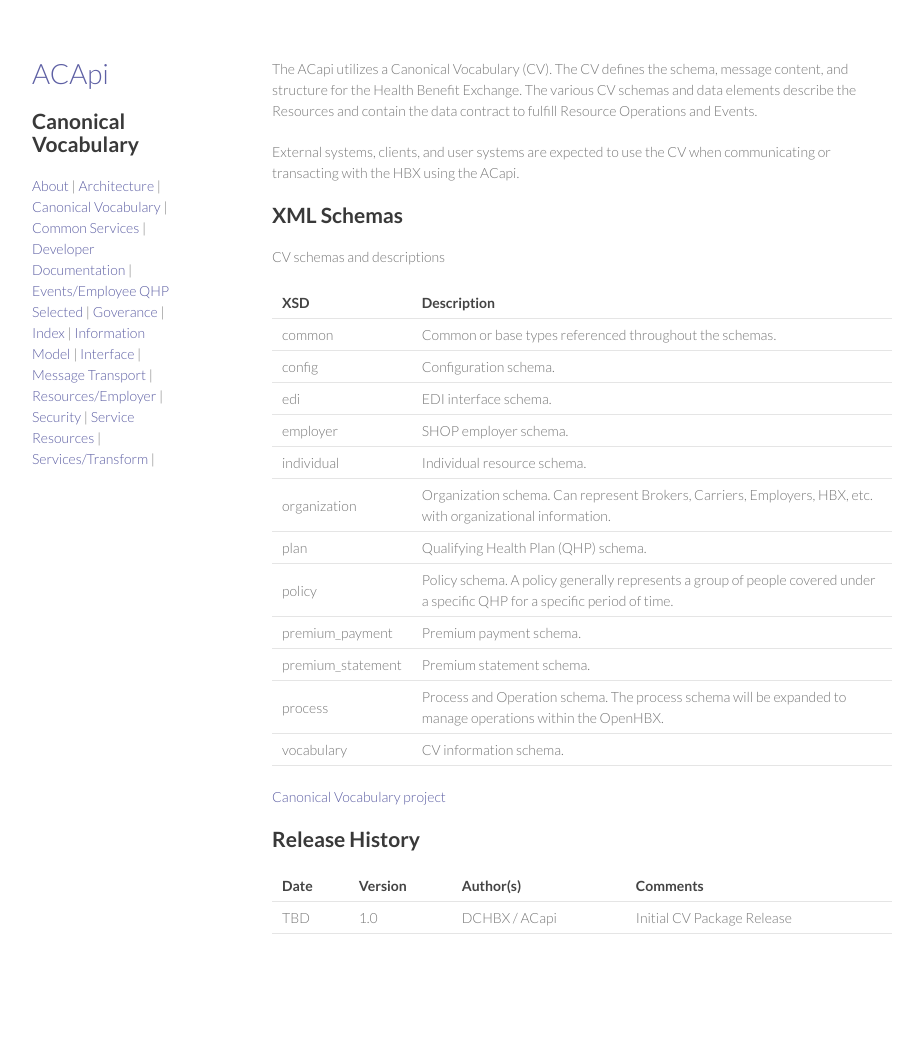
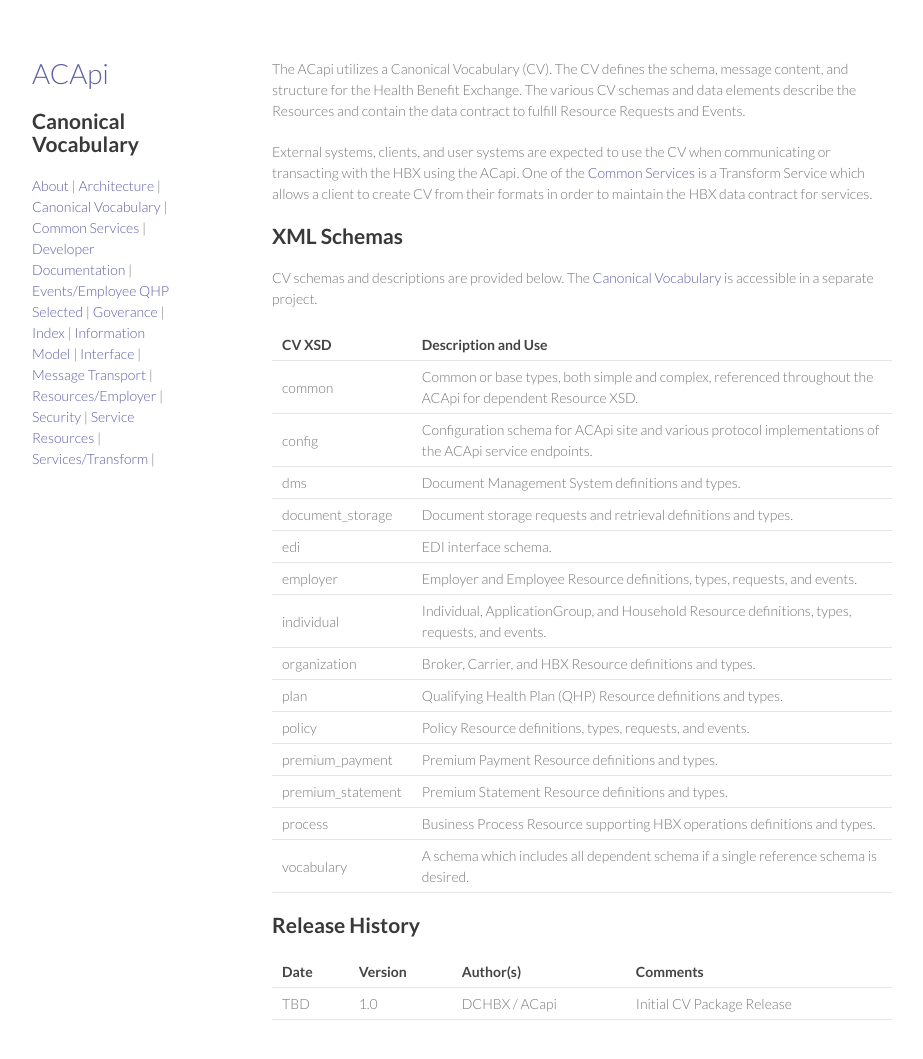
Before and after one commit to dchbx/dchbx.github.io, a Jekyll site: the page built from docs/canonical_vocabulary.md, in a window 1280 px wide and 1090 px high. Shown: the top 1059 px of the window, without its empty margins (178-1101 px from the left). Built offline with Jekyll 4.4.1, drawn with Linux system fonts in a browser that asks for light colours; Markdown is read by kramdown in place of the engine named in the settings.

Commit message:
Updates regarding separate schema in CV project.

```diff
--- a/docs/canonical_vocabulary.md
+++ b/docs/canonical_vocabulary.md
@@ -2,29 +2,29 @@
 layout: default
 title: Canonical Vocabulary
 ---
-The ACapi utilizes a Canonical Vocabulary (CV).  The CV defines the schema, message content, and structure for the Health Benefit Exchange.  The various CV schemas and data elements describe the Resources and contain the data contract to fulfill Resource Operations and Events.
+The ACapi utilizes a Canonical Vocabulary (CV).  The CV defines the schema, message content, and structure for the Health Benefit Exchange.  The various CV schemas and data elements describe the Resources and contain the data contract to fulfill Resource Requests and Events.
 
-External systems, clients, and user systems are expected to use the CV when communicating or transacting with the HBX using the ACapi.
+External systems, clients, and user systems are expected to use the CV when communicating or transacting with the HBX using the ACapi.  One of the [Common Services](/docs/common_services) is a Transform Service which allows a client to create CV from their formats in order to maintain the HBX data contract for services.
 
 ## XML Schemas
-CV schemas and descriptions
+CV schemas and descriptions are provided below.  The [Canonical Vocabulary](http://github.com/dchbx/cv) is accessible in a separate project.
 
-| XSD	| Description	|
+| CV XSD	| Description and Use |
 | ----- | --------- |
-| common	| Common or base types referenced throughout the schemas. |
-| config	| Configuration schema. |
+| common	| Common or base types, both simple and complex, referenced throughout the ACApi for dependent Resource XSD.|
+| config	| Configuration schema for ACApi site and various protocol implementations of the ACApi service endpoints. |
+| dms       | Document Management System definitions and types. |
+| document_storage | Document storage requests and retrieval definitions and types. |
 | edi	    | EDI interface schema. |
-| employer	| SHOP employer schema. |
-| individual	| Individual resource schema. |
-| organization	| Organization schema.  Can represent Brokers, Carriers, Employers, HBX, etc. with organizational information. |
-| plan	| Qualifying Health Plan (QHP) schema. |
-| policy	| Policy schema.  A policy generally represents a group of people covered under a specific QHP for a specific period of time. |
-| premium_payment	| Premium payment schema. |
-| premium_statement	| Premium statement schema. |
-| process	| Process and Operation schema.  The process schema will be expanded to manage operations within the OpenHBX. |
-| vocabulary	| CV information schema. |
-
-[Canonical Vocabulary project](https://github.com/dchbx/cv)
+| employer	| Employer and Employee Resource definitions, types, requests, and events. |
+| individual	| Individual, ApplicationGroup, and Household Resource definitions, types, requests, and events. |
+| organization	| Broker, Carrier, and HBX Resource definitions and types. |
+| plan	| Qualifying Health Plan (QHP) Resource definitions and types. |
+| policy	| Policy Resource definitions, types, requests, and events. |
+| premium_payment	| Premium Payment Resource definitions and types. |
+| premium_statement	| Premium Statement Resource definitions and types. |
+| process	| Business Process Resource supporting HBX operations definitions and types. |
+| vocabulary | A schema which includes all dependent schema if a single reference schema is desired. |
 
 ## Release History
 
```
